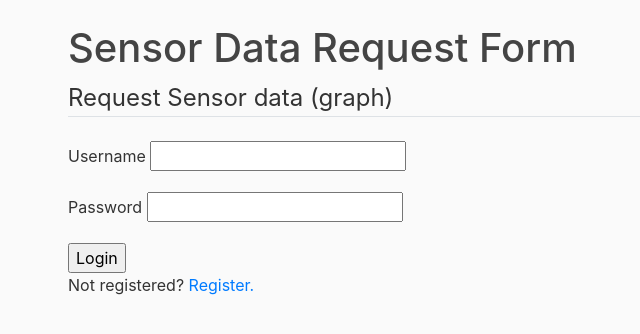
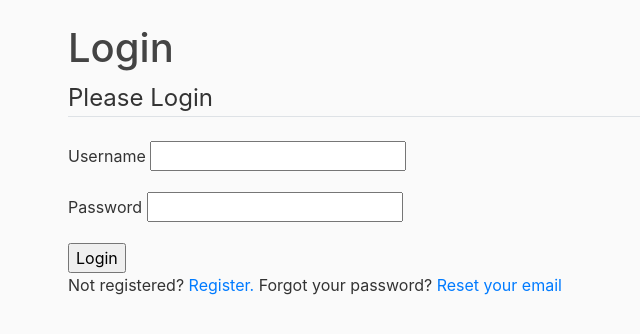
Before and after one commit to jasmine-9000/Greenhouse-Repository, a Flask app: page /sensors/users/login in a window 1280 px wide. Shown: the part 56-390 px from the top of the page, without its empty margins (17-657 px from the left). Run offline with Flask 2, Linux system fonts and the light colour scheme; some libraries are stand-ins or nearby versions.

Commit message:
Emergency push

```diff
--- a/flask_greenhouse/sensors/routes.py
+++ b/flask_greenhouse/sensors/routes.py
@@ -27,9 +27,9 @@ def load_user(user_id):
 # main route decorator for sensor data retrieval form.
 # this one's written in JavaScript. see sensors.js for details.
 # only works if the user is logged in.
+#@login_required
 @sensor_nodes.route("/sensors/", methods=["POST", "GET"])
 @sensor_nodes.route("/sensors", methods=["POST", "GET"])
-@login_required
 def sensors():
 	if not current_user.is_authenticated:
 		return redirect(url_for('sensor_nodes.user_login'))
--- a/flask_greenhouse/templates/sensors.html
+++ b/flask_greenhouse/templates/sensors.html
@@ -28,5 +28,6 @@
 		{% endif %}
 	</div>
 	Don't see your sensor listed? <a href="{{ url_for('sensor_nodes.register_sensor') }}">Register a sensor.</a>
-	Don't see anything at all
+
+	Don't see anything at all? <a href="{{ url_for('sensor_nodes.user_login') }}">Login</a>
 {% endblock %}
--- a/flask_greenhouse/templates/user_login.html
+++ b/flask_greenhouse/templates/user_login.html
@@ -1,9 +1,9 @@
 {% extends "layout.html" %}
 {% block content %}
-	<h1> Sensor Data Request Form </h1>
+	<h1> Login </h1>
 	<form method="POST">
 		{{ form.csrf_token }}
-		<legend class="border-bottom mb-4">Request Sensor data (graph)</legend>
+		<legend class="border-bottom mb-4">Please Login</legend>
 			<div class="form-group">
 			{{ form.username.label }}
 			{{ form.username }}
@@ -15,4 +15,5 @@
 			{{ form.submit }}
 	</form>
 	Not registered? <a href="{{ url_for('sensor_nodes.register_user') }}">Register.</a>
+	Forgot your password? <a href="#">Reset your email</a>
 {% endblock %}
```
Also changed, not shown: flask_greenhouse/site.db (added).
